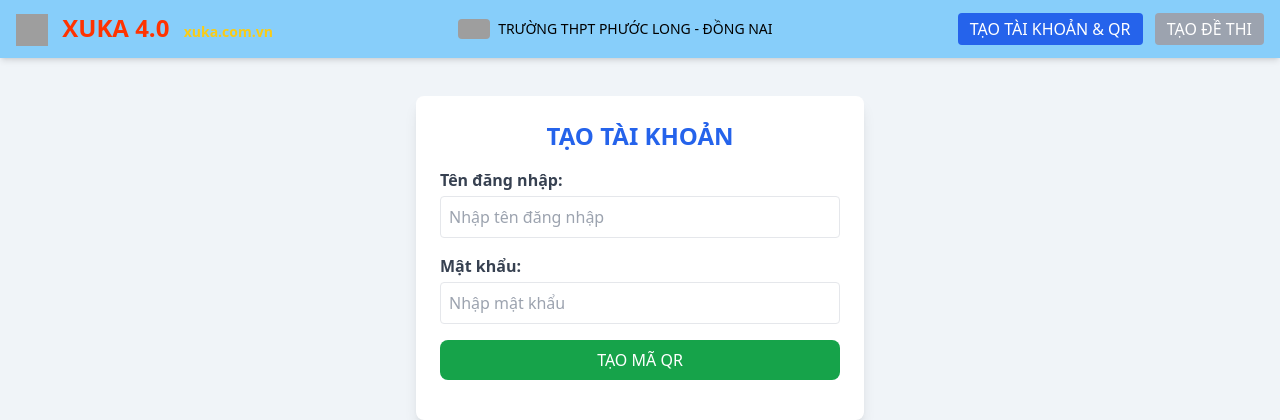
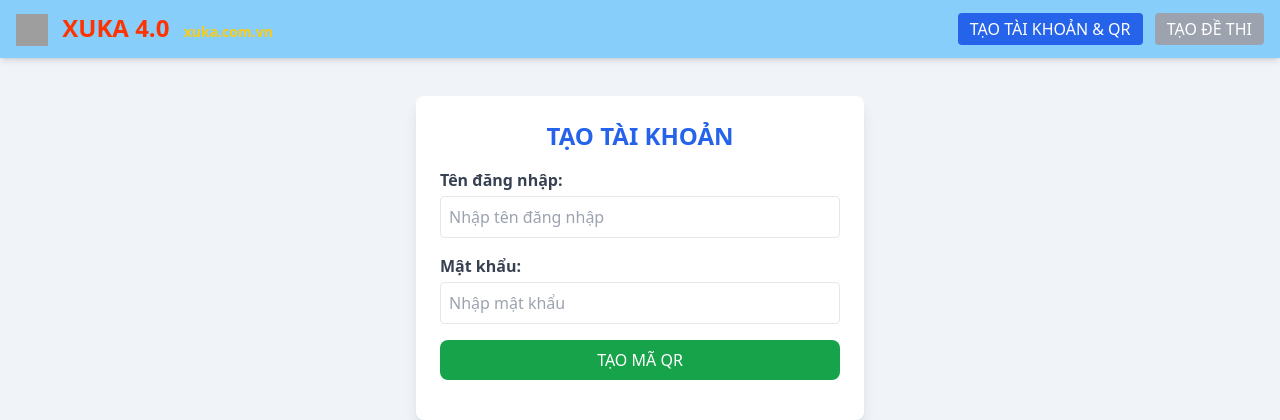
Before and after one commit to Namhuy123789/xuka, a Flask app: page /h2 in a window 1280 px wide. Shown: the top 420 px of the page. Run offline with Flask 3, Linux system fonts and the light colour scheme; some libraries are stand-ins or nearby versions; grey boxes are pictures that could not be loaded.

Commit message:
Update h2.html

```diff
--- a/templates/h2.html
+++ b/templates/h2.html
@@ -32,11 +32,7 @@
         XUKA 4.0
         <span class="text-yellow-400 text-sm ml-2">xuka.com.vn</span>
       </h1>
-      <div class="flex items-center gap-2">
-        <!-- Cờ VN (thay src khi có file cục bộ) -->
-        <img src="https://flagcdn.com/w20/vn.png" alt="VN" class="h-5 w-8 object-cover rounded" />
-        <span class="text-sm font-medium">TRƯỜNG THPT PHƯỚC LONG - ĐỒNG NAI</span>
-      </div>
+
       <div class="space-x-2">
         <button id="tabRegister" onclick="showTab('register')" class="px-3 py-1 bg-blue-600 text-white rounded hover:bg-blue-700">TẠO TÀI KHOẢN & QR</button>
         <button id="tabShuffle" onclick="showTab('shuffle')" class="px-3 py-1 bg-gray-400 text-white rounded hover:bg-blue-700">TẠO ĐỀ THI</button>
```
